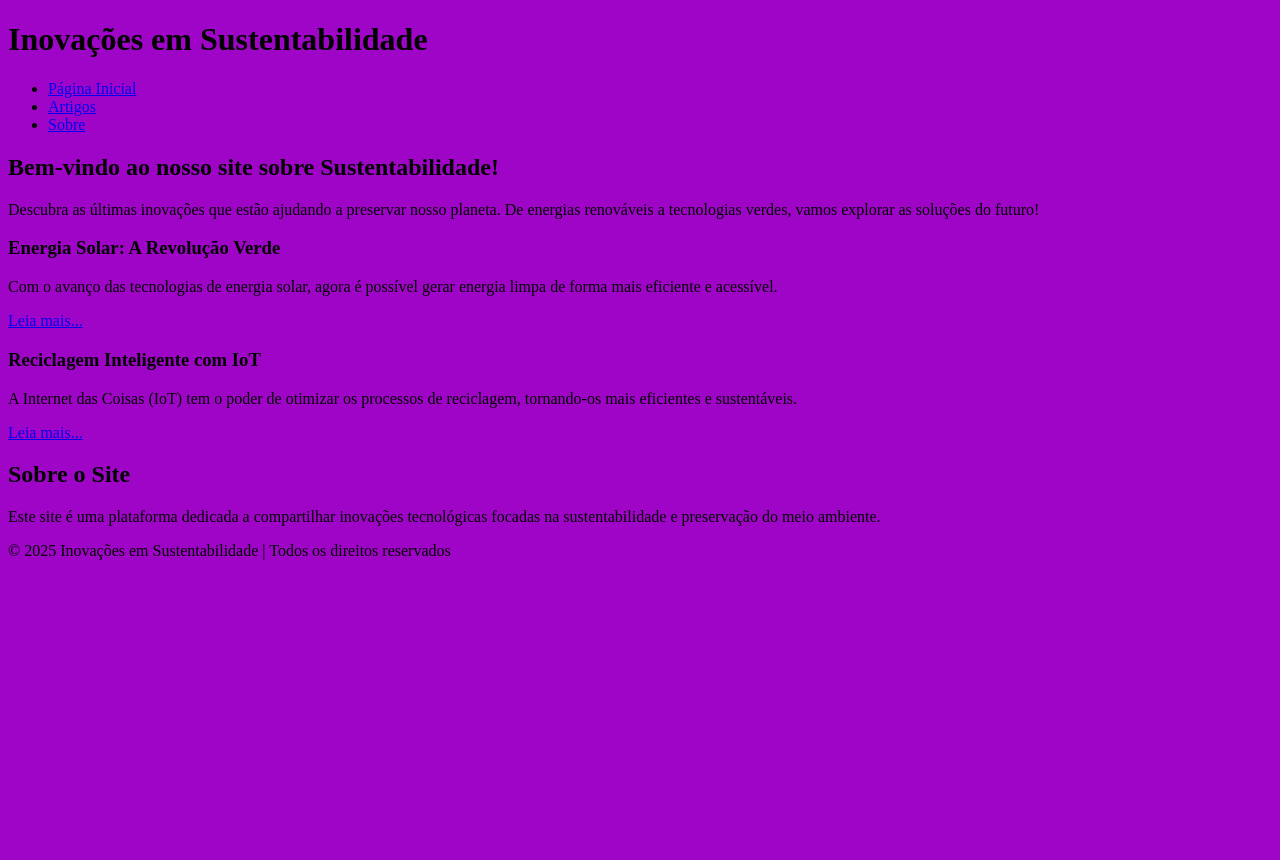
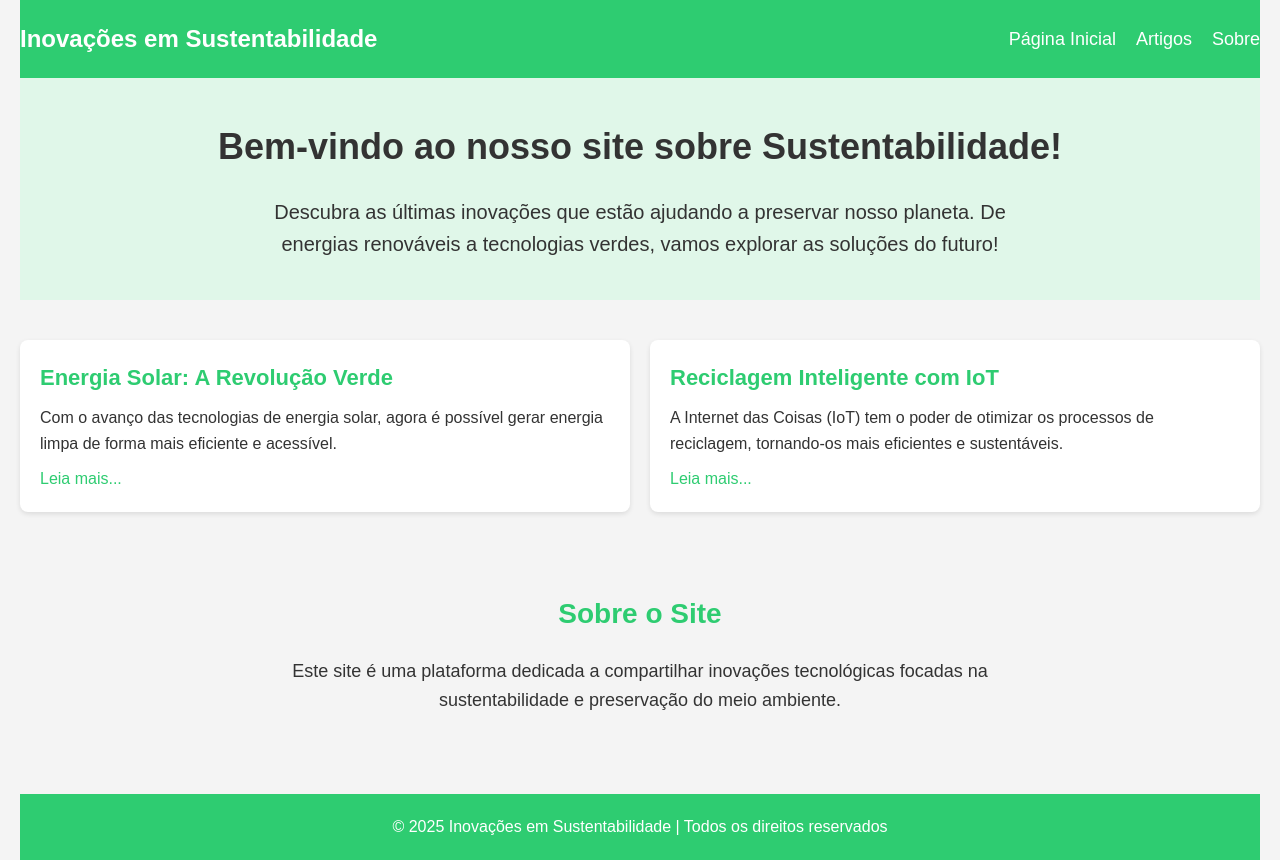
Before and after one commit to Gabriel-Duarte-Santos/Programacao-Gabriel, a plain HTML site: page index.html in a window 1280 px wide. Before the commit the page ends 800 px from the top, so only its background shows below. Drawn offline with Linux system fonts and the light colour scheme.

Commit message:
style.css

```diff
--- a/style.css
+++ b/style.css
@@ -1,4 +1,129 @@
-body{
-    background-color: #9F05C6;
+/* Resetando algumas configurações padrões */
+* {
+    margin: 0;
+    padding: 0;
+    box-sizing: border-box;
+}
 
+/* Definindo a fonte e a cor base */
+body {
+    font-family: Arial, sans-serif;
+    line-height: 1.6;
+    background-color: #f4f4f4;
+    color: #333;
+    padding: 0 20px;
 }
+
+/* Cabeçalho */
+header {
+    background-color: #2ecc71; /* Verde claro */
+    color: white;
+    padding: 20px 0;
+    display: flex;
+    justify-content: space-between;
+    align-items: center;
+}
+
+header .logo h1 {
+    font-size: 24px;
+}
+
+header nav ul {
+    list-style-type: none;
+    display: flex;
+}
+
+header nav ul li {
+    margin-left: 20px;
+}
+
+header nav ul li a {
+    text-decoration: none;
+    color: white;
+    font-size: 18px;
+}
+
+header nav ul li a:hover {
+    text-decoration: underline;
+}
+
+/* Seção de Introdução */
+#home {
+    text-align: center;
+    padding: 40px 0;
+    background-color: #e0f7e9; /* Cor de fundo suave */
+}
+
+#home h2 {
+    font-size: 36px;
+    margin-bottom: 20px;
+}
+
+#home p {
+    font-size: 20px;
+    max-width: 800px;
+    margin: 0 auto;
+}
+
+/* Seção de Artigos */
+#artigos {
+    display: grid;
+    grid-template-columns: 1fr 1fr;
+    gap: 20px;
+    margin: 40px 0;
+}
+
+.artigo {
+    background-color: #fff;
+    padding: 20px;
+    border-radius: 8px;
+    box-shadow: 0 2px 5px rgba(0, 0, 0, 0.1);
+}
+
+.artigo h3 {
+    font-size: 22px;
+    color: #2ecc71;
+    margin-bottom: 10px;
+}
+
+.artigo p {
+    font-size: 16px;
+    margin-bottom: 10px;
+}
+
+.artigo a {
+    color: #2ecc71;
+    text-decoration: none;
+}
+
+.artigo a:hover {
+    text-decoration: underline;
+}
+
+/* Seção Sobre */
+#sobre {
+    background-color: #f4f4f4;
+    padding: 40px 0;
+    text-align: center;
+}
+
+#sobre h2 {
+    font-size: 28px;
+    color: #2ecc71;
+    margin-bottom: 20px;
+}
+
+#sobre p {
+    font-size: 18px;
+    max-width: 800px;
+    margin: 0 auto;
+}
+
+/* Rodapé */
+footer {
+    text-align: center;
+    padding: 20px;
+    background-color: #2ecc71;
+    color: white;
+    margin-top: 40px;
+}
```
